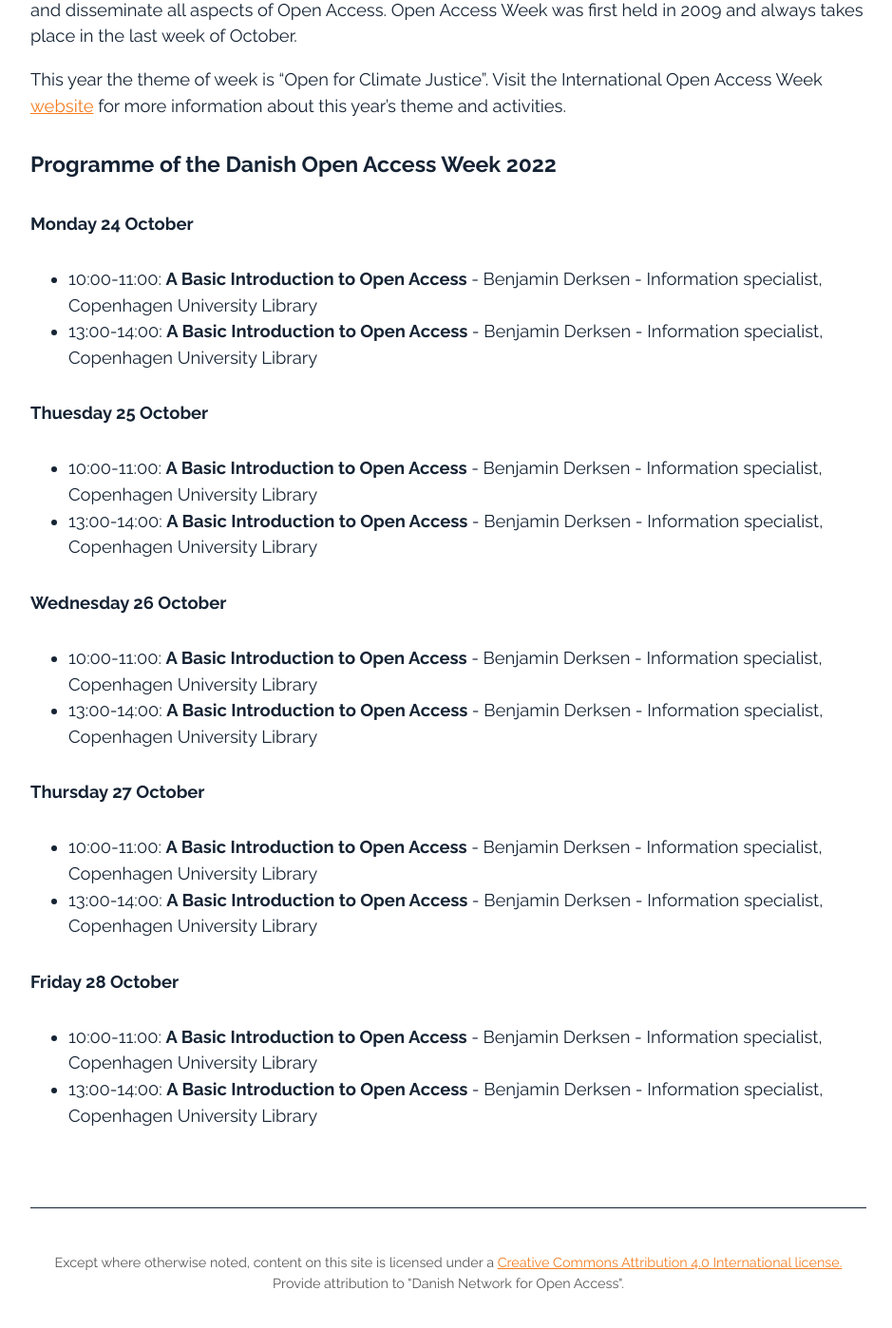
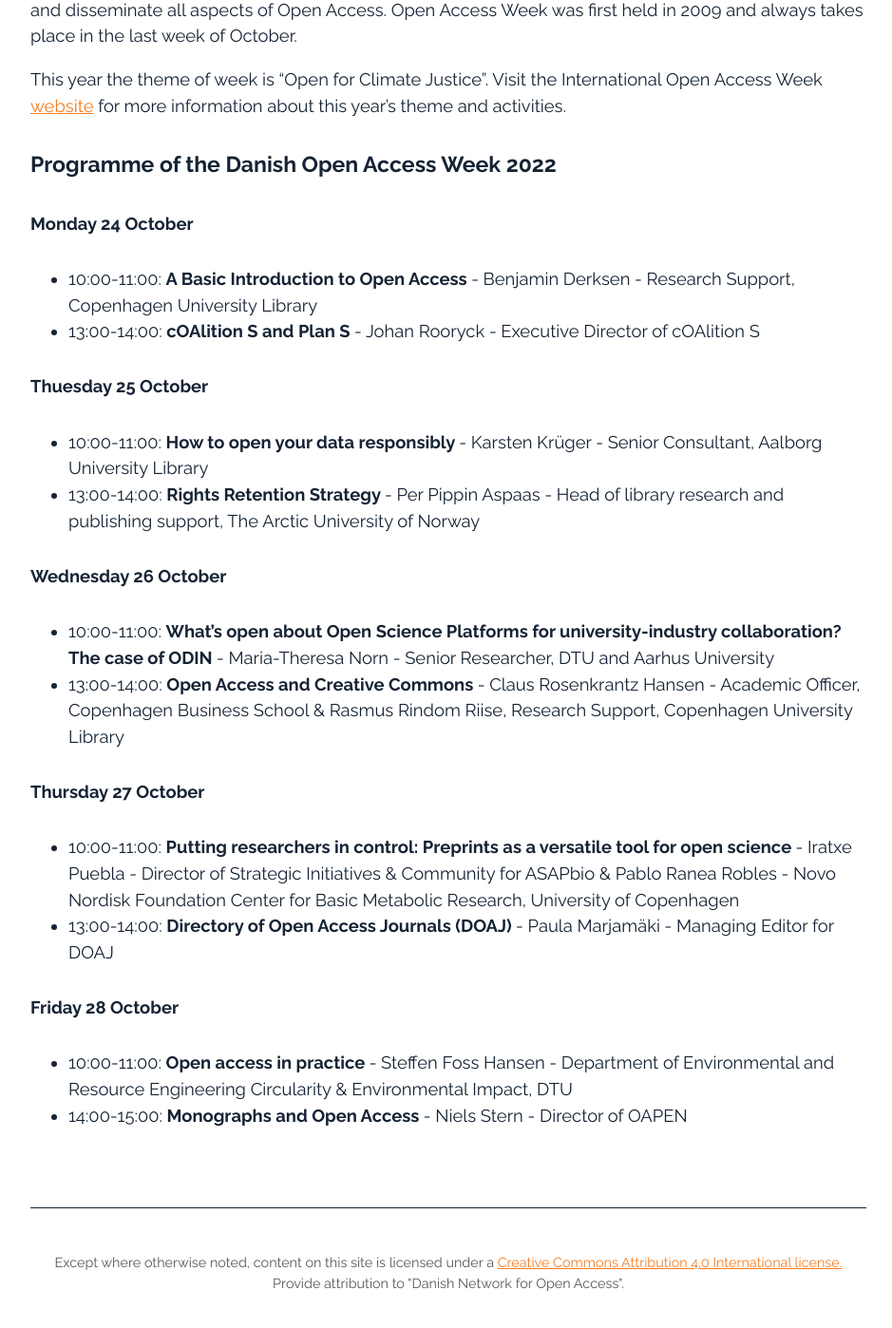
Before and after one commit to openaccess-dk/openaccess-dk.github.io, a Jekyll site: the page built from oaw2022.md, in a window 1280 px wide and 1400 px high, scrolled down 1157 px. Shown: the whole window at 95% size, without its empty margins (168-1107 px from the left). Built offline with Jekyll 4.4.1, drawn with Linux system fonts in a browser that asks for light colours.

Commit message:
Update oaw2022.md

```diff
--- a/oaw2022.md
+++ b/oaw2022.md
@@ -26,21 +26,22 @@
 #### Programme of the Danish Open Access Week 2022
 
 ##### Monday 24 October
-- 10:00-11:00: <b>A Basic Introduction to Open Access </b> - Benjamin Derksen - Information specialist, Copenhagen University Library
-- 13:00-14:00: <b>A Basic Introduction to Open Access </b> - Benjamin Derksen - Information specialist, Copenhagen University Library
+- 10:00-11:00: <b>A Basic Introduction to Open Access </b> - Benjamin Derksen - Research Support, Copenhagen University Library
+- 13:00-14:00: <b>cOAlition S and Plan S </b> - Johan Rooryck - Executive Director of cOAlition S
 
 ##### Thuesday 25 October
-- 10:00-11:00: <b>A Basic Introduction to Open Access </b> - Benjamin Derksen - Information specialist, Copenhagen University Library
-- 13:00-14:00: <b>A Basic Introduction to Open Access </b> - Benjamin Derksen - Information specialist, Copenhagen University Library
+- 10:00-11:00: <b>How to open your data responsibly </b> - Karsten Krüger - Senior Consultant, Aalborg University Library
+- 13:00-14:00: <b>Rights Retention Strategy </b> - Per Pippin Aspaas - Head of library research and publishing support, The Arctic University of Norway
 
 ##### Wednesday 26 October
-- 10:00-11:00: <b>A Basic Introduction to Open Access </b> - Benjamin Derksen - Information specialist, Copenhagen University Library
-- 13:00-14:00: <b>A Basic Introduction to Open Access </b> - Benjamin Derksen - Information specialist, Copenhagen University Library
+- 10:00-11:00: <b>What’s open about Open Science Platforms for university-industry collaboration? The case of ODIN </b> - Maria-Theresa Norn - Senior Researcher, DTU and Aarhus University
+- 13:00-14:00: <b>Open Access and Creative Commons </b> - Claus Rosenkrantz Hansen - Academic Officer, Copenhagen Business School & Rasmus Rindom Riise, Research Support, Copenhagen University Library
 
 ##### Thursday 27 October
-- 10:00-11:00: <b>A Basic Introduction to Open Access </b> - Benjamin Derksen - Information specialist, Copenhagen University Library
-- 13:00-14:00: <b>A Basic Introduction to Open Access </b> - Benjamin Derksen - Information specialist, Copenhagen University Library
+- 10:00-11:00: <b>Putting researchers in control: Preprints as a versatile tool for open science </b> - Iratxe Puebla - Director of Strategic Initiatives & Community for ASAPbio & Pablo Ranea Robles - Novo Nordisk Foundation Center for Basic Metabolic Research, University of Copenhagen
+- 13:00-14:00: <b>Directory of Open Access Journals (DOAJ) </b> - Paula Marjamäki - Managing Editor for DOAJ
 
 ##### Friday 28 October
-- 10:00-11:00: <b>A Basic Introduction to Open Access </b> - Benjamin Derksen - Information specialist, Copenhagen University Library
-- 13:00-14:00: <b>A Basic Introduction to Open Access </b> - Benjamin Derksen - Information specialist, Copenhagen University Library
+- 10:00-11:00: <b>Open access in practice </b> - Steffen Foss Hansen - Department of Environmental and Resource Engineering
+Circularity & Environmental Impact, DTU
+- 14:00-15:00: <b>Monographs and Open Access </b> - Niels Stern - Director of OAPEN
```
